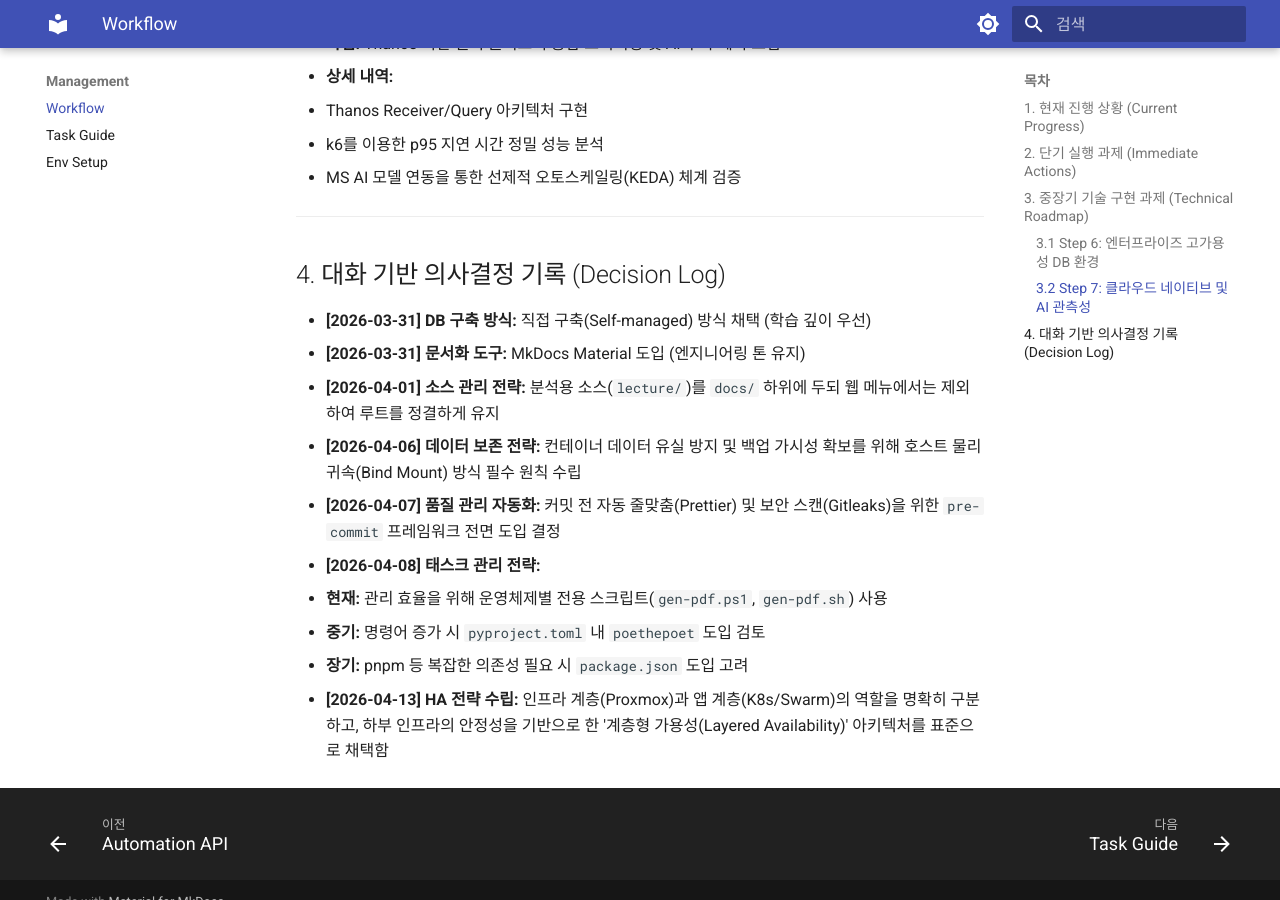
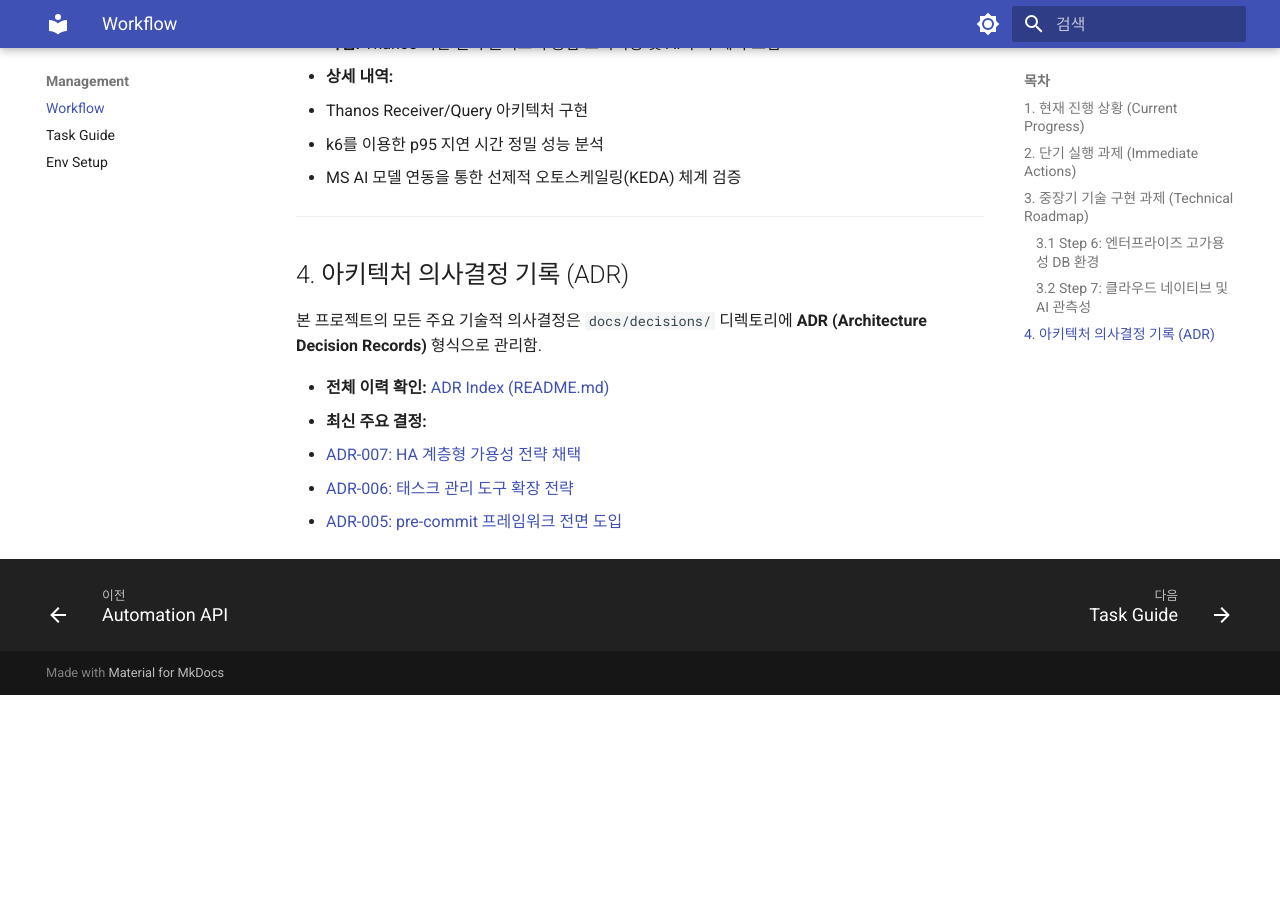
Before and after one commit to ksj686/cloud_infra, an MkDocs documentation site: the page built from docs/PROJECT_WORKFLOW.md, in a window 1280 px wide and 900 px high, scrolled down 1318 px. Built offline with MkDocs 1.6.1 and Material for MkDocs 9.7.7, drawn with Linux system fonts in a browser that asks for light colours; after the commit the page ends 2013 px from its top, so only the background shows below that.

Commit message:
Feature: HA 계층형 가용성 전략 수립 및 ADR 체계 도입  - 인프라(Proxmox) vs 앱(K8s/Swarm) HA 전략 분석 문서 추가  - '계층형 가용성(Layered Availability)' 아키텍처 표준 정의  - 기존 결정 로그를 ADR(Architecture Decision Records)로 마이그레이션  - GEMINI.md 내 Git 커밋 및 푸시 절대 금지 조항 강화  - 가시성 확보를 위한 CHANGELOG 업데이트

```diff
--- a/docs/PROJECT_WORKFLOW.md
+++ b/docs/PROJECT_WORKFLOW.md
@@ -50,15 +50,12 @@
 
 ---
 
-## 4. 대화 기반 의사결정 기록 (Decision Log)
+## 4. 아키텍처 의사결정 기록 (ADR)
 
-- **[2026-03-31] DB 구축 방식:** 직접 구축(Self-managed) 방식 채택 (학습 깊이 우선)
-- **[2026-03-31] 문서화 도구:** MkDocs Material 도입 (엔지니어링 톤 유지)
-- **[2026-04-01] 소스 관리 전략:** 분석용 소스(`lecture/`)를 `docs/` 하위에 두되 웹 메뉴에서는 제외하여 루트를 정결하게 유지
-- **[2026-04-06] 데이터 보존 전략:** 컨테이너 데이터 유실 방지 및 백업 가시성 확보를 위해 호스트 물리 귀속(Bind Mount) 방식 필수 원칙 수립
-- **[2026-04-07] 품질 관리 자동화:** 커밋 전 자동 줄맞춤(Prettier) 및 보안 스캔(Gitleaks)을 위한 `pre-commit` 프레임워크 전면 도입 결정
-- **[2026-04-08] 태스크 관리 전략:**
-  - **현재:** 관리 효율을 위해 운영체제별 전용 스크립트(`gen-pdf.ps1`, `gen-pdf.sh`) 사용
-  - **중기:** 명령어 증가 시 `pyproject.toml` 내 `poethepoet` 도입 검토
-  - **장기:** pnpm 등 복잡한 의존성 필요 시 `package.json` 도입 고려
-- **[2026-04-13] HA 전략 수립:** 인프라 계층(Proxmox)과 앱 계층(K8s/Swarm)의 역할을 명확히 구분하고, 하부 인프라의 안정성을 기반으로 한 '계층형 가용성(Layered Availability)' 아키텍처를 표준으로 채택함
+본 프로젝트의 모든 주요 기술적 의사결정은 `docs/decisions/` 디렉토리에 **ADR (Architecture Decision Records)** 형식으로 관리함.
+
+- **전체 이력 확인:** [ADR Index (README.md)](decisions/README.md)
+- **최신 주요 결정:**
+  - [ADR-007: HA 계층형 가용성 전략 채택](decisions/ADR-007-ha-layered-strategy.md)
+  - [ADR-006: 태스크 관리 도구 확장 전략](decisions/ADR-006-task-management-strategy.md)
+  - [ADR-005: pre-commit 프레임워크 전면 도입](decisions/ADR-005-quality-automation.md)
```
Also changed, not shown: GEMINI.md (+1 -1 lines), docs/decisions/ADR-001-db-setup-method.md (added, +20 -0 lines), docs/decisions/ADR-002-documentation-tool.md (added, +20 -0 lines), docs/decisions/ADR-003-source-management-strategy.md (added, +20 -0 lines), docs/decisions/ADR-004-data-persistence-strategy.md (added, +20 -0 lines), docs/decisions/ADR-005-quality-automation.md (added, +20 -0 lines), docs/decisions/ADR-006-task-management-strategy.md (added, +22 -0 lines), docs/decisions/ADR-007-ha-layered-strategy.md (added, +21 -0 lines), docs/decisions/README.md (added, +24 -0 lines).
